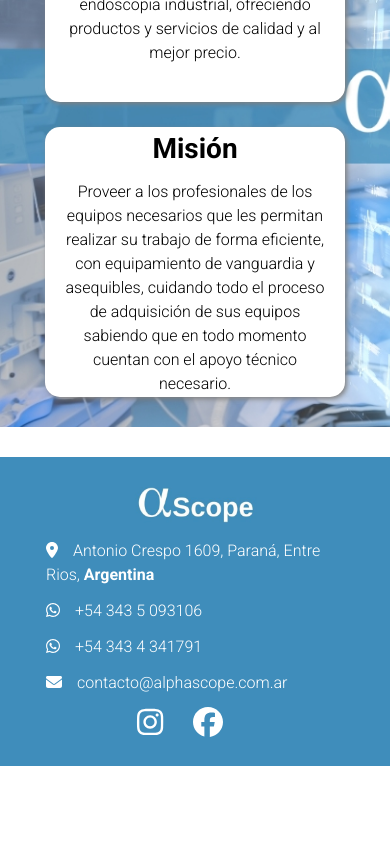
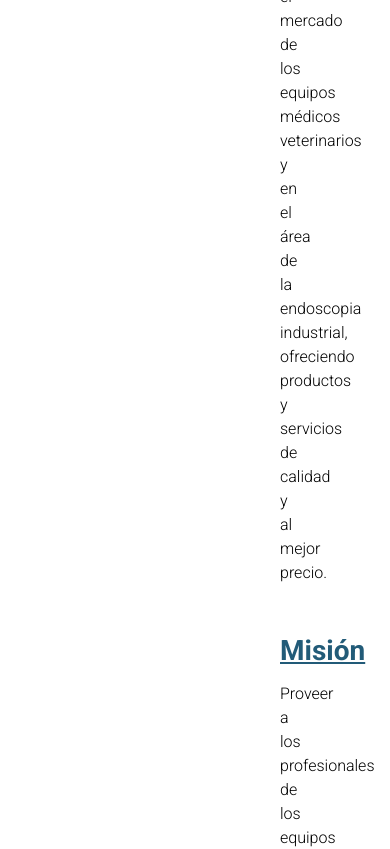
Before and after one commit to jimefle/alpha-web, a React (Vite) app in the folder alpha-web/: page / in a window 390 px wide. Shown: the part 2800-3649 px from the top of the page. Before the commit the page ends 3566 px from the top, so only its background shows below. Built offline with nearby package versions, Linux system fonts and the light colour scheme.

Commit message:
varias modif

```diff
--- a/alpha-web/src/App.css
+++ b/alpha-web/src/App.css
@@ -24,6 +24,7 @@
   /* -------------- colores -------------- */
   --alpha-color: #3F8DBB ; /* rgb(55,144,187) */
   --alpha-color-doble: rgb(34, 91, 120);
+  --alpha-color-50: rgb(34, 91, 120,0.5);
   --second-color: rgb(225,216,159);
   --second-color-50: rgb(225,216,159,0.5);
   --third-color:rgb(205,199,229);
--- a/alpha-web/src/components/BlogCard.jsx
+++ b/alpha-web/src/components/BlogCard.jsx
@@ -24,7 +24,7 @@ const BlogCard = ({ image, title, description, content, onExpand, isExpanded })
             />
             <div className="outer-close" onClick={handleClose}>
               <div className="inner-close">
-                <label>Cerrar</label>
+                <label className='label-blog'>Cerrar</label>
               </div>
             </div>
           </>
--- a/alpha-web/src/components/Hero.jsx
+++ b/alpha-web/src/components/Hero.jsx
@@ -35,7 +35,7 @@ export default function Hero() {
                     btnText={"VER PRODUCTOS"}
                 />
             </section>
-            <section className="card-section">
+            <div className="card-section">
                     <article className='card'>
                             <h3>Visión</h3>
                             <h6>Convertirnos en referentes en el mercado de los equipos médicos veterinarios y en el área de la endoscopia industrial, ofreciendo productos y servicios de calidad y al mejor precio.</h6>
@@ -44,7 +44,7 @@ export default function Hero() {
                             <h3>Misión</h3>
                             <h6>Proveer a los profesionales de los equipos necesarios que les permitan realizar su trabajo de forma eficiente, con equipamiento de vanguardia y asequibles, cuidando todo el proceso de adquisición de sus equipos sabiendo que en todo momento cuentan con el apoyo técnico necesario.</h6>
                     </article>
-            </section>
+                </div>
         </section>
     )
 }
--- a/alpha-web/src/styles/Article.css
+++ b/alpha-web/src/styles/Article.css
@@ -5,7 +5,7 @@
   grid-template-columns: auto auto; /* Dos columnas*/
   align-items: center;
   gap: 30px;
-  padding: 20px 115px;
+  padding: 30px 115px;
   opacity: 0;
   transform: translateX(-100vw); /* Inicia fuera de la pantalla a la izquierda */
   transition: opacity 1s ease-in-out, transform 1.5s ease-in-out;
--- a/alpha-web/src/styles/Blog.css
+++ b/alpha-web/src/styles/Blog.css
@@ -84,6 +84,7 @@
     top: 0;
     left: 0;
     width: 100%;
+    height: 900px;
     z-index: 2;
     transform: none;
     display: flex;
@@ -136,10 +137,6 @@
     position: relative;
   }
 
-  .blog-full-content {
-    margin-top: 20px;
-  }
-
   /*--------------------close button---------------------*/
   .outer-close {
     position: relative;
@@ -154,7 +151,7 @@
     position: relative;
   }
 
-  label {
+  .label-blog {
     font-size: .9em;
     font-weight: 400;
     line-height: 4em;
--- a/alpha-web/src/styles/Footer.css
+++ b/alpha-web/src/styles/Footer.css
@@ -8,7 +8,7 @@
     flex-wrap: wrap;
     align-items: end;
     justify-content: space-between;
-    padding: 20px 40px;
+    padding: 50px 40px 130px 40px;
   }
 
 .logo-image{
--- a/alpha-web/src/styles/Hero.css
+++ b/alpha-web/src/styles/Hero.css
@@ -25,33 +25,32 @@ p{
 
 .card-section{
     display: flex;
-    flex-wrap: wrap;
     justify-content: center;
     gap: 20px;
-    padding: 20px;
-    background-image: url('../image/alpha-image.jpg');
-    background-size: cover;
-    margin-bottom: 30px;
+    margin: 20px 270px ;
+    margin-bottom: 50px;
+    background-color: rgba(128, 128, 128, 0.11);
+
 }
 
 .card {
-  position: relative;
   width: 100%;
-  max-width: 400px;
-  height: 270px;
-  text-align: center;
-  background-color: white;
-  box-shadow: 2px 2px 5px gray;
-  border-radius: 15px;
+  height: auto;
+  text-align: start;
+  border-radius: 5px;
+  padding-bottom: 20px;
   display: flex;
-  align-items: center;
-  justify-content: center;
   flex-direction: column;
+
 }
 
+.card h3{
+  color: var(--alpha-color-doble);
+  text-decoration: underline;
+}
 .card h3, h6{
   margin: 0px;
-  padding: 5px 20px;
+  padding: 5px 10px;
 }
 
   /* Media query for medium medium screens */
@@ -65,6 +64,11 @@ p{
   }
   .card-section{
     gap: 20px;
+    padding: 0px;
+
+    }
+  .card{
+    padding-bottom: 10px;
   }
   article{
     margin: 10px;
@@ -80,9 +84,6 @@ p{
   p {
       padding: 0 10vw;
   }
-  .card-section{
-    gap: 30px;
-  }
   article{
     margin: 10px;
   }
@@ -96,13 +97,13 @@ p{
   p {
       padding: 0 5vw;
   }
-  .card {
-      width: 90%; /* Ajustar el ancho de las tarjetas */
-      max-width: 350px;
-  }
+
   .card-section {
       gap: 10px;
-  }
+      padding: 0px;
+
+      flex-wrap: wrap;
+    }
   article {
       margin: 10px;
   }
@@ -118,10 +119,6 @@ p{
   p {
       padding: 0 3vw;
   }
-  .card {
-      width: 100%; /* Tarjetas ocupan todo el ancho */
-      max-width: 300px;
-  }
   .card-section {
       gap: 5px;
   }
```
Lines whose indentation alone changed are shown as unchanged.
